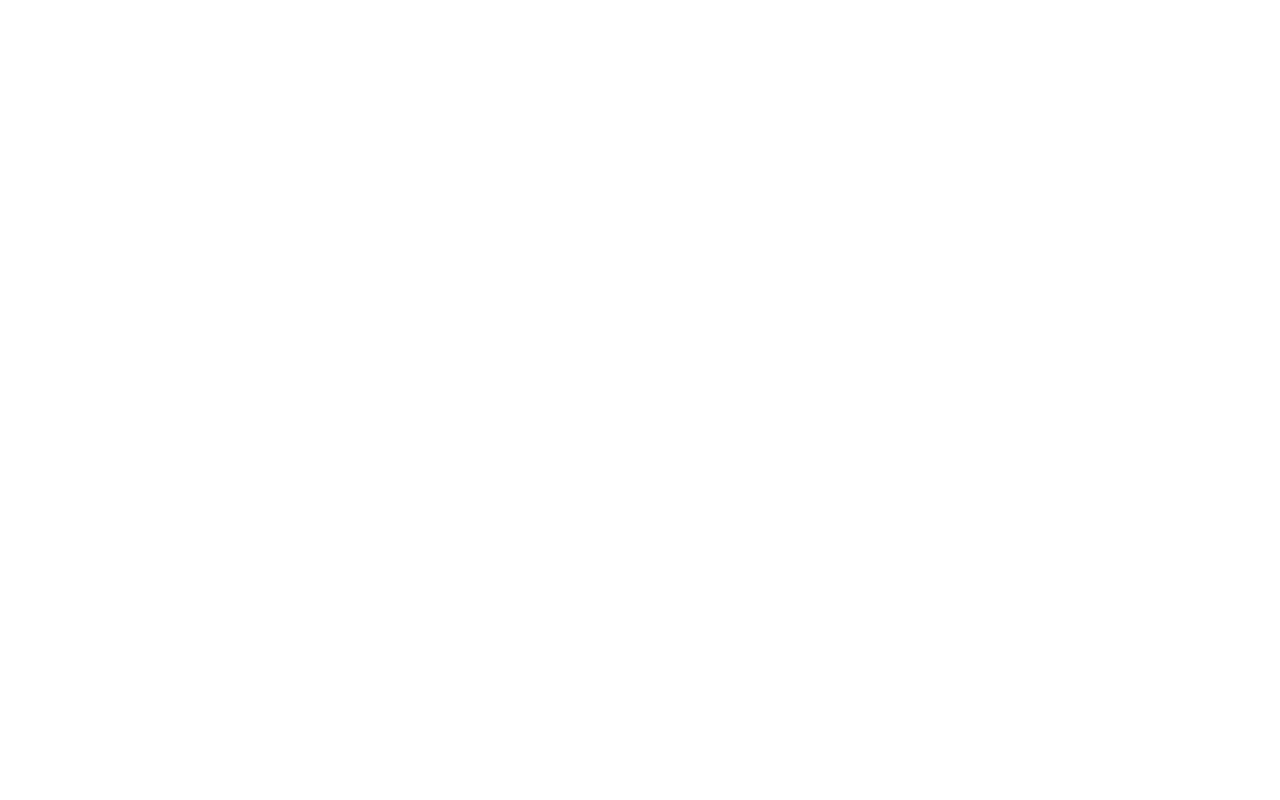
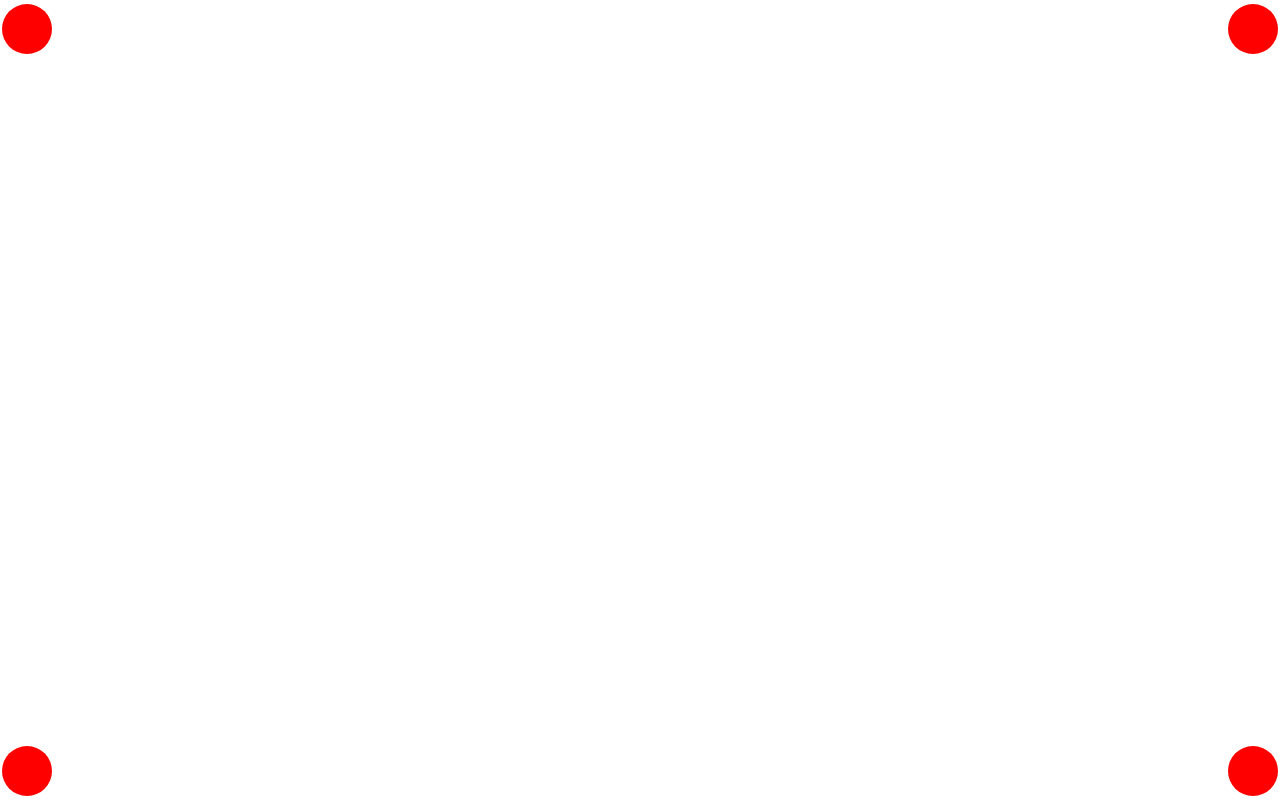
Before and after one commit to averyryu/BrisHack, a plain HTML site: page emotion-red.html in a window 1280 px wide. Drawn offline with Linux system fonts and the light colour scheme.

Commit message:
assigned buttons

```diff
--- a/emotion-red.html
+++ b/emotion-red.html
@@ -26,6 +26,9 @@
     </style>
 </head>
 <body>
-
+<button id="button1" class="button"></button>
+<button id="button2" class="button"></button>
+<button id="button3" class="button"></button>
+<button id="button4" class="button"></button>
 </body>
 </html>
```
